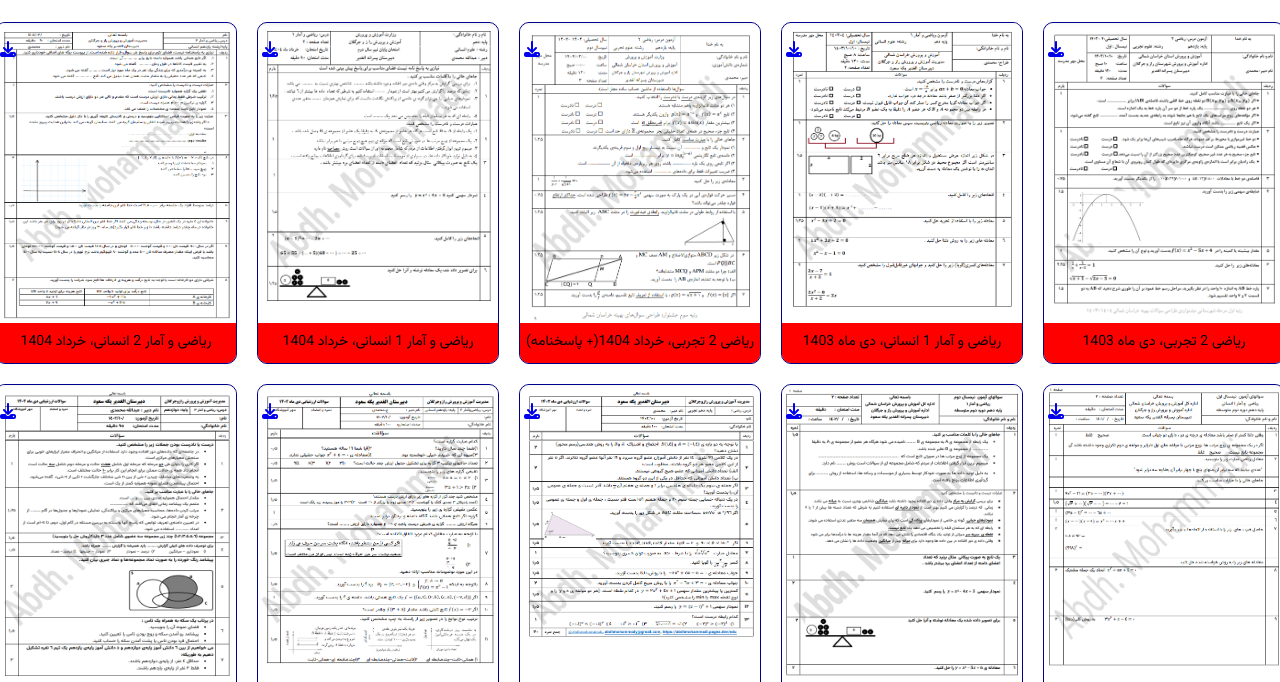
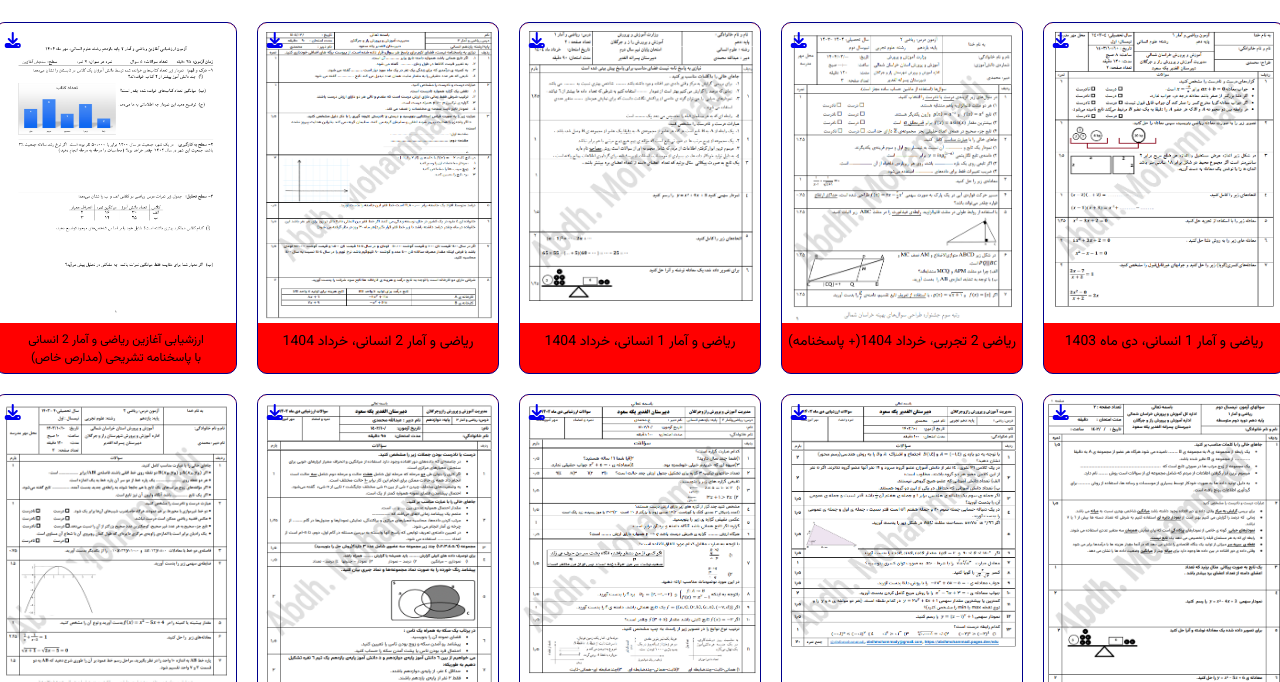
Before and after one commit to abdhmohammadi/abdhmohammadi.github.io, a plain HTML site: page edu/pages/exam-papers.html in a window 1280 px wide. Shown: the part 114-796 px from the top of the page. Drawn offline with Linux system fonts and the light colour scheme.

Commit message:
Resource added

```diff
--- a/edu/css/teaching-resources.css
+++ b/edu/css/teaching-resources.css
@@ -58,13 +58,13 @@ body {
 .exam-card-container
 {
   width: 240px;
-  height: 320px;
+  height: 330px;
   overflow: hidden;
   position: relative;
   margin: auto;
   border-radius: 10px;
   border: 1px solid darkblue;
-  background-color: #6763a1a8;
+  background-color: red;
   padding-bottom: 20px;
 
 }
@@ -82,13 +82,23 @@ body {
 .exam-card-container a
 {
   position: absolute;
-  bottom: 90%;
-  left: 5%;
+  bottom: 93%;
+  left: 7%;
   transform: translateX(-50%);
   display: flex;
   justify-content: center;
   align-items: center;
 
+}
+.exam-card-container p
+{
+  font-family: 'Vazirmatn';
+  font-size: 14px;
+  text-align: center;
+  background-color: red;
+  margin: 0px;
+  padding-top: 8px;
+  padding-bottom: auto;
 }
 .card-container a
 {
@@ -102,16 +112,7 @@ body {
 
 }
 
-.exam-card-container p
-{
-  font-family: 'Vazirmatn';
-  font-size: 14px;
-  text-align: center;
-  background-color: red;
-  margin: 0px;
-  padding-top: 8px;
-  padding-bottom: 10px;
-}
+
 .card-container p
 {
   font-family: 'Vazirmatn';
--- a/edu/pages/exam-papers.html
+++ b/edu/pages/exam-papers.html
@@ -13,6 +13,15 @@
     <h1 style="font-family: Vazirmatn; margin: 5px;">نمونه سوالهای امتحانی</h1>
     <h2 class="gallery-header">متوسطه 2</h2>
     <div class="exam-gallery">
+
+        <div class="exam-card-container">
+            <img src="../images/BeqiningExam-Math and Statistics 2.png"/>
+            <a href="https://1drv.ms/b/c/cdf6eeb6642025d1/EZBtms594zBNlhdh5l_a4tABBSXv2_E9pRsV67jfwZhlwA?e=TrVOlX">
+                    <i class="fas fa-download"></i>
+            </a>
+            <p style="font-size: 9pt;">ارزشیابی آغازین ریاضی و آمار 2 انسانی<br>(مدارص خاص) با پاسخنامه تشریحی </p>
+        </div>
+
 
         <div class="exam-card-container">
             <img src="../images/RA2E140403.png"/>
```
Also changed, not shown: edu/index.html (+4 -0 lines), edu/images/BeqiningExam-Math and Statistics 2.png (added).
